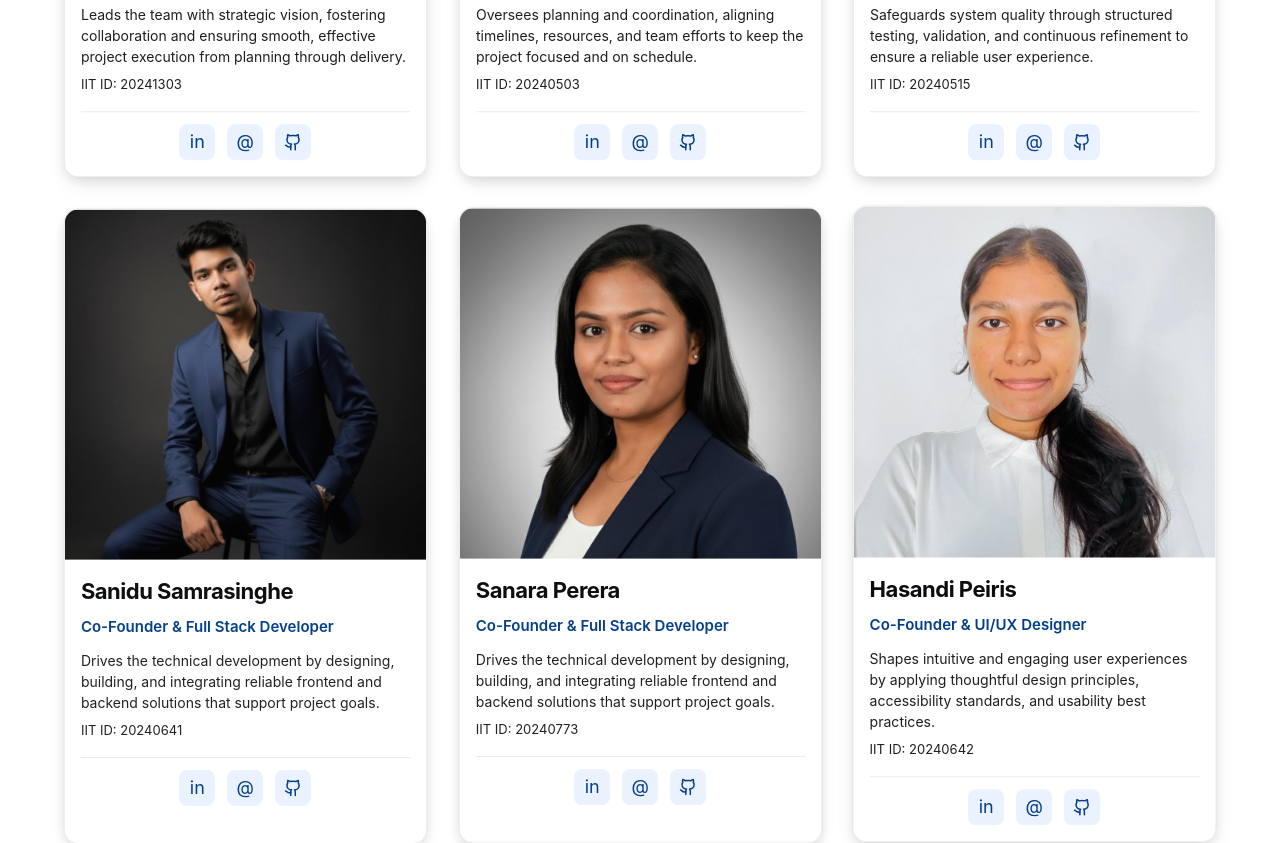
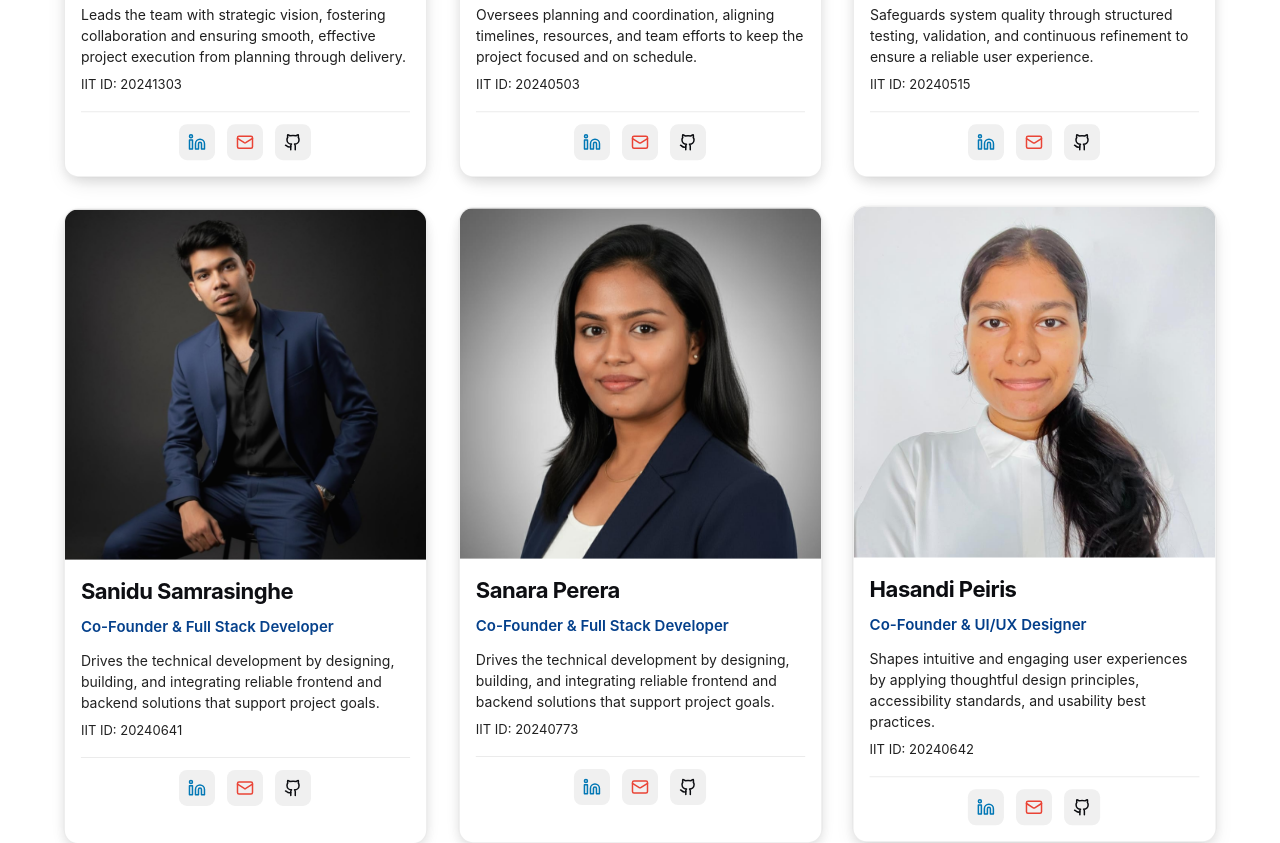
Before and after one commit to akila20040720/autoinsightcs70, a React (Vite) app in the folder cs70/: page /about in a window 1280 px wide. Shown: the part 3640-4483 px from the top of the page. Built offline with nearby package versions, Linux system fonts and the light colour scheme.

Commit message:
fix: Add social media icons and update button styles in About page

```diff
--- a/cs70/src/pages/About.tsx
+++ b/cs70/src/pages/About.tsx
@@ -1,5 +1,5 @@
 import { motion } from "framer-motion";
-import { Github } from "lucide-react";
+import { Github, Mail, Linkedin } from "lucide-react";
 
 
 interface TeamMember {
@@ -586,15 +586,17 @@ export default function About() {
                     alignItems: 'center',
                     justifyContent: 'center',
                     borderRadius: 8,
-                    background: 'rgba(54, 129, 247, 0.1)',
-                    color: 'var(--primary)',
+                    background: '#f0f0f0',
+                    color: '#0077b5',
                     textDecoration: 'none',
-                    fontSize: 18
+                    cursor: 'pointer',
+                    transition: 'all 0.3s ease',
                   }}
-                  whileHover={{ background: 'var(--primary)', color: '#fff', scale: 1.1 }}
+                  whileHover={{ background: '#0077b5', color: '#fff', scale: 1.1 }}
                   whileTap={{ scale: 0.95 }}
+                  title="LinkedIn"
                 >
-                   in
+                   <Linkedin size={18} />
                 </motion.a>
                 <motion.a
                   href={member.email}
@@ -605,15 +607,17 @@ export default function About() {
                     alignItems: 'center',
                     justifyContent: 'center',
                     borderRadius: 8,
-                    background: 'rgba(54, 129, 247, 0.1)',
-                    color: 'var(--primary)',
+                    background: '#f0f0f0',
+                    color: '#ea4335',
                     textDecoration: 'none',
-                    fontSize: 18
+                    cursor: 'pointer',
+                    transition: 'all 0.3s ease',
                   }}
-                  whileHover={{ background: 'var(--primary)', color: '#fff', scale: 1.1 }}
+                  whileHover={{ background: '#ea4335', color: '#fff', scale: 1.1 }}
                   whileTap={{ scale: 0.95 }}
+                  title="Email"
                 >
-                 @
+                 <Mail size={18} />
                 </motion.a>
                 <motion.a
                   href={member.github}
@@ -626,12 +630,15 @@ export default function About() {
                     alignItems: 'center',
                     justifyContent: 'center',
                     borderRadius: 8,
-                    background: 'rgba(54, 129, 247, 0.1)',
-                    color: 'var(--primary)',
-                    textDecoration: 'none'
+                    background: '#f0f0f0',
+                    color: '#0b0c10',
+                    textDecoration: 'none',
+                    cursor: 'pointer',
+                    transition: 'all 0.3s ease',
                   }}
-                  whileHover={{ background: 'var(--primary)', color: '#fff', scale: 1.1 }}
+                  whileHover={{ background: '#0b0c10', color: '#fff', scale: 1.1 }}
                   whileTap={{ scale: 0.95 }}
+                  title="GitHub"
                 >
                  <Github size={18} />
                 </motion.a>
```
